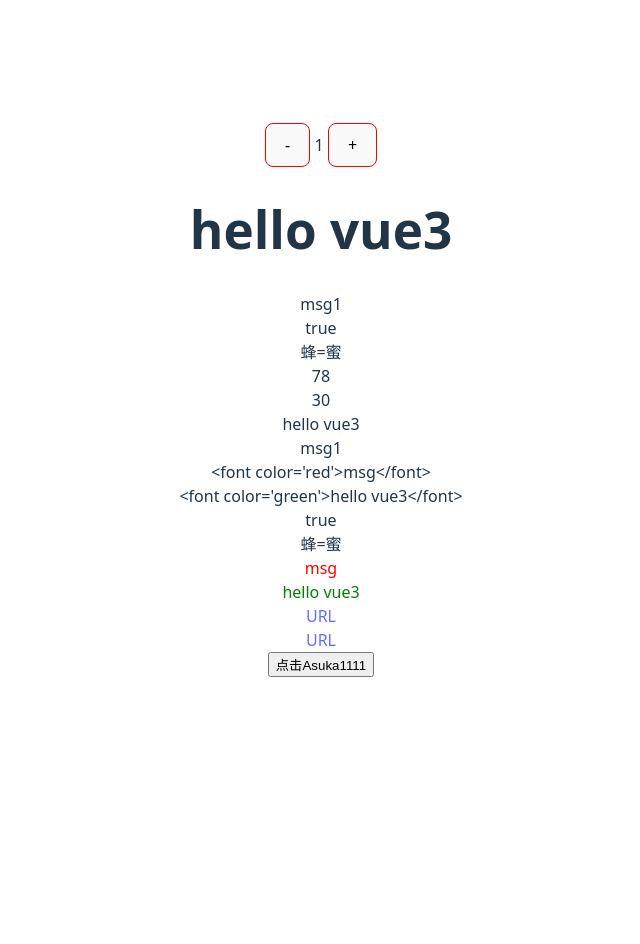
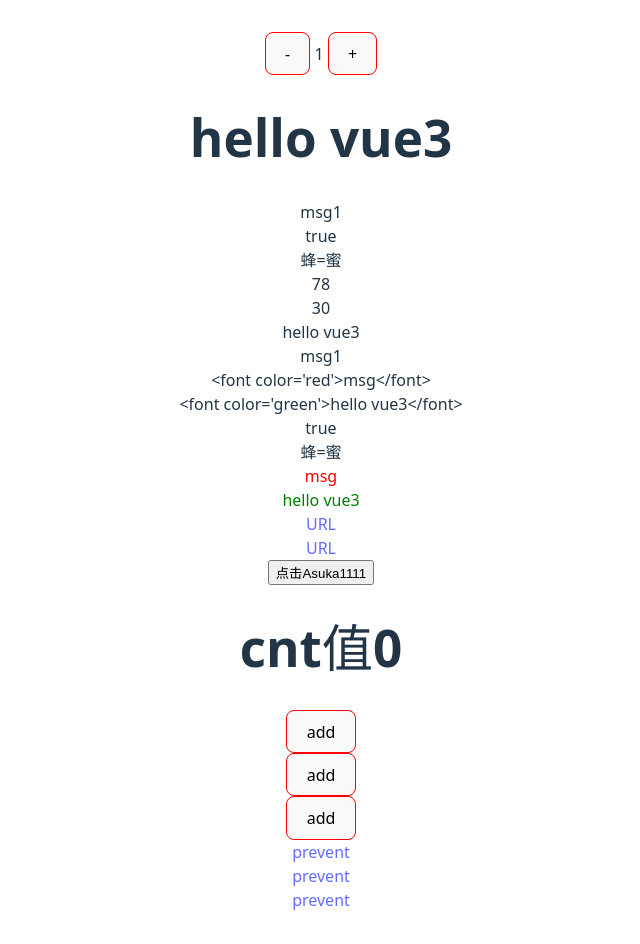
Before and after one commit to nfsp412/front_project, a Vue app in the folder VUE-demo/vite-project/: page / in a window 1280 px wide. Shown: the whole page, without its empty margins (319-959 px from the left). Before the commit the page ends 800 px from the top, so only its background shows below. Built offline with nearby package versions, Linux system fonts and the light colour scheme.

Commit message:
vue3+vite响应式编程 v-on

```diff
--- a/VUE-demo/vite-project/src/App.vue
+++ b/VUE-demo/vite-project/src/App.vue
@@ -36,6 +36,16 @@ const data = {
   name: "Asuka1111",
   url: "https://github.com/nfsp412",
 };
+
+// v-on监听dom事件
+let cnt = ref(0);
+let add = () => {
+  cnt.value++;
+};
+let incr = (event) => {
+  cnt.value++;
+  event.preventDefault();
+};
 </script>
 
 <template>
@@ -61,9 +71,20 @@ const data = {
     <span v-html="redMsg"></span><br />
     <span v-html="greenMsg"></span><br />
 
-    <a v-bind:href="data.url" target="_self">URL</a><br />
+    <a v-bind:href="data.url" target="_self" @click.prevent="cnt++">URL</a
+    ><br />
     <a :href="data.url" target="_self">URL</a><br />
     <input type="button" v-bind:value="`点击${data.name}`" />
+
+    <h1>cnt值{{ cnt }}</h1>
+    <button v-on:click="add()">add</button><br />
+    <button @click="cnt++">add</button><br />
+    <button @click.once="add()">add</button><br />
+    <a href="https://github.com/nfsp412" @click.prevent="cnt++">prevent</a
+    ><br />
+    <a href="https://github.com/nfsp412">prevent</a><br />
+    <!-- 推荐下面写法 原生js -->
+    <a href="https://github.com/nfsp412" @click="incr($event)">prevent</a><br />
   </div>
 </template>
 
```
